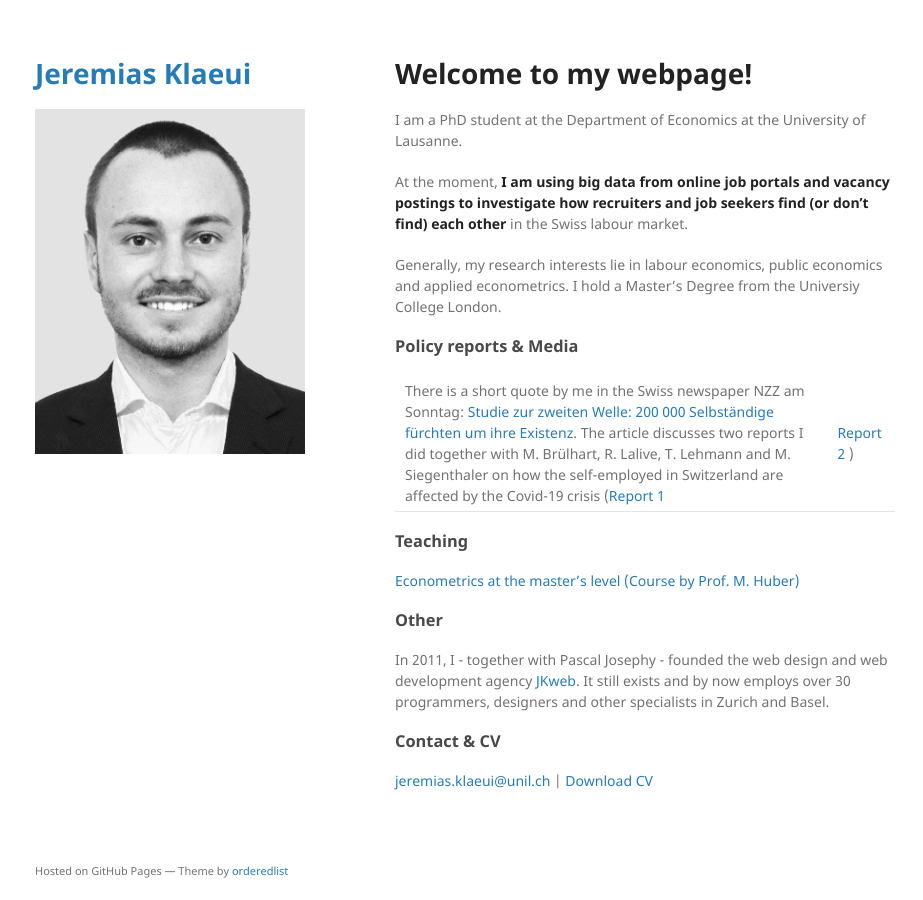
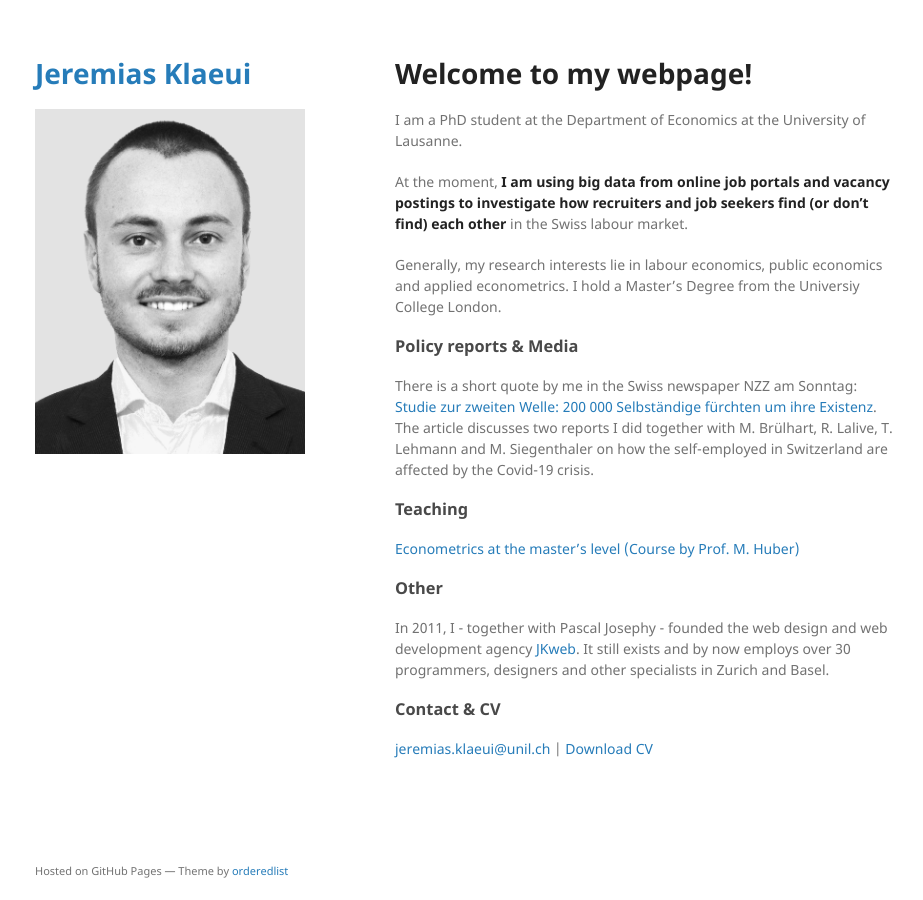
Before and after one commit to jklaeui/jklaeui.github.io, a Jekyll site: the page built from index.md, in a window 1280 px wide. Shown: the whole page, without its empty margins (175-1098 px from the left). Built offline with Jekyll 4.4.1, drawn with Linux system fonts in a browser that asks for light colours; our own code applies the rules of GitHub Pages for plain Markdown files; the repository's description, which GitHub fills in, is left out.

Commit message:
Update index.md

```diff
--- a/index.md
+++ b/index.md
@@ -8,7 +8,7 @@ Generally, my research interests lie in labour economics, public economics and a
 
 ### Policy reports & Media
 
-There is a short quote by me in the Swiss newspaper NZZ am Sonntag: [Studie zur zweiten Welle: 200 000 Selbständige fürchten um ihre Existenz](https://nzzas.nzz.ch/wirtschaft/zweite-welle-viele-selbstaendige-fuerchten-um-ihre-existenz-ld.1589295). The article discusses two reports I did together with M. Brülhart, R. Lalive, T. Lehmann and M. Siegenthaler on how the self-employed in Switzerland are affected by the Covid-19 crisis ([Report 1](https://e4s.center/document/second-wave-swiss-self-employed-dealing-with-the-covid-19-confinement/) | [Report 2](https://docs.google.com/viewer?a=v&pid=sites&srcid=ZGVmYXVsdGRvbWFpbnxzaWVnZW50aGFsZXJtaWNoYWVsfGd4OjNkOTIxNDdmODBkZGVhMmI) )
+There is a short quote by me in the Swiss newspaper NZZ am Sonntag: [Studie zur zweiten Welle: 200 000 Selbständige fürchten um ihre Existenz](https://nzzas.nzz.ch/wirtschaft/zweite-welle-viele-selbstaendige-fuerchten-um-ihre-existenz-ld.1589295). The article discusses two reports I did together with M. Brülhart, R. Lalive, T. Lehmann and M. Siegenthaler on how the self-employed in Switzerland are affected by the Covid-19 crisis.
 
 ### Teaching
 
```
